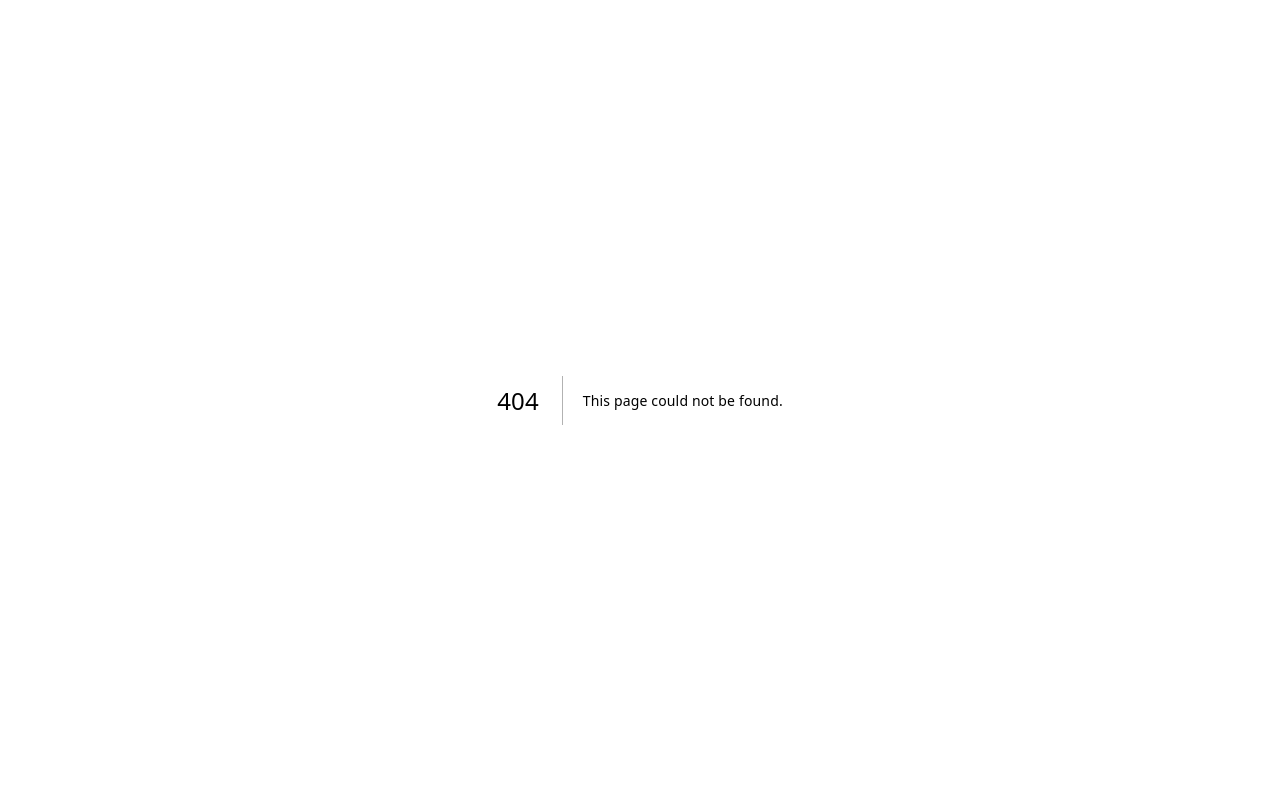
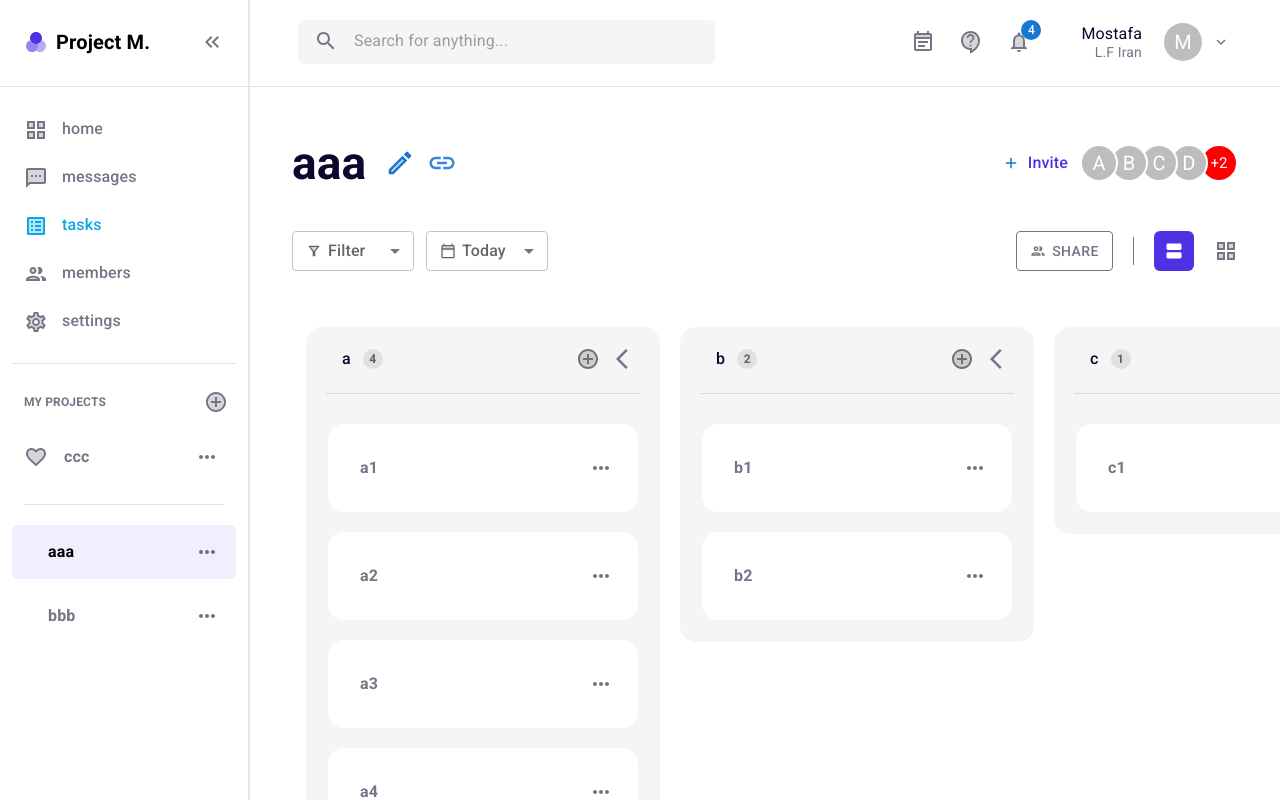
Before and after one commit to ghanbari-dev/projectmanagement, a Next.js app: page /tasks in a window 1280 px wide. Before the commit this address had no page. Built offline with nearby package versions, Linux system fonts and the light colour scheme.

Commit message:
feat: :art: add layout

```diff
--- a/components/SideBtn.tsx
+++ b/components/SideBtn.tsx
@@ -1,13 +1,25 @@
+import Link from "next/link";
+import { useRouter } from "next/router";
 import React, { ReactNode } from "react";
 
 type Props = { title: string; children: ReactNode };
 
 const SideBtn = ({ title, children }: Props) => {
+  const router = useRouter();
+
+  console.log(router.route.split("/"));
+
   return (
-    <div className="flex gap-[14px] items-center">
+    <Link
+      href={`/${title}`}
+      className={
+        "flex gap-[14px] items-center rounded-md" +
+        (router.route.split("/")[1] === title ? " text-sky-500" : "")
+      }
+    >
       <div className="w-6 h-6">{children}</div>
       <div className="font-medium leading-5">{title}</div>
-    </div>
+    </Link>
   );
 };
 
--- /dev/null
+++ b/components/layout/Layout.tsx
@@ -0,0 +1,31 @@
+import { Divider } from '@mui/material'
+import Head from 'next/head'
+import React, { ReactNode } from 'react'
+import HeaderBar from './HeaderBar'
+import SideBar from './SideBar'
+
+type Props = {children : ReactNode}
+
+const Layout = ({children}: Props) => {
+  return (
+    <div className="h-screen max-h-screen w-screen overflow-hidden flex flex-col text-[#787486]">
+      <Head>
+        <title>Create Next App</title>
+        <link rel="icon" href="/favicon.ico" />
+      </Head>
+      <div className="flex-grow flex overflow-hidden">
+        <SideBar />
+        <div className="flex-grow overflow-auto">
+          <HeaderBar />
+          <Divider />
+          <main className="px-[42px] py-12">
+            {children}
+          </main>
+        </div>
+      </div>
+      {/* <footer className="h-12 bg-slate-900">footer</footer> */}
+    </div>
+  )
+}
+
+export default Layout
--- a/components/layout/SideBar.tsx
+++ b/components/layout/SideBar.tsx
@@ -51,23 +51,23 @@ const SideBar = () => {
       <Divider />
       {open && (
         <div className="flex flex-col gap-6 mx-6 my-[30px]">
-          <SideBtn title="Home">
+          <SideBtn title="home">
             <GridViewTwoTone />
           </SideBtn>
 
-          <SideBtn title="Messages">
+          <SideBtn title="messages">
             <SmsTwoTone />
           </SideBtn>
 
-          <SideBtn title="Tasks">
+          <SideBtn title="tasks">
             <ListAltTwoTone />
           </SideBtn>
 
-          <SideBtn title="Members">
+          <SideBtn title="members">
             <GroupTwoTone />
           </SideBtn>
 
-          <SideBtn title="Settings">
+          <SideBtn title="settings">
             <SettingsTwoTone />
           </SideBtn>
 
@@ -87,6 +87,7 @@ const SideBar = () => {
         <Divider />
       </div>
 
+
       <TodoSideBar open={open} />
 
 
--- a/components/todo/BoardBtn.tsx
+++ b/components/todo/BoardBtn.tsx
@@ -35,7 +35,7 @@ const BoardBtn = ({
   index,
 }: Props) => {
   const [text, setText] = useState(board.title);
-  const [edithMode, setEdithMode] = useState(false);
+  const [editMode, setEditMode] = useState(false);
   const dispatch = useDispatch();
 
   const removeBoards = (_id: string) => {
@@ -67,12 +67,12 @@ const BoardBtn = ({
             variant={isSelected ? "contained" : "outlined"}
             className="p-2 flex-grow"
             onClick={() => selectBoardHandler(board.id)}
-            // onDoubleClick={() => setEdithMode(true)}
+            // onDoubleClick={() => setEditMode(true)}
           >
             {board.title}
           </Button>
         </div>
-      ) : !edithMode ? (
+      ) : !editMode ? (
         <div
           className={
             "flex items-center gap-4 rounded-md -mx-3 px-3 -my-[10px] py-[10px]" +
@@ -90,7 +90,7 @@ const BoardBtn = ({
               (isSelected ? " text-black" : "")
             }
             onClick={() => selectBoardHandler(board.id)}
-            // onDoubleClick={() => setEdithMode(true)}
+            // onDoubleClick={() => setEditMode(true)}
           >
             {board.title}
           </div>
@@ -127,11 +127,11 @@ const BoardBtn = ({
               <div
                 className="flex justify-between items-center w-full cursor-pointer hover:bg-[#5030E514] p-1"
                 onClick={() => {
-                  setEdithMode(true);
+                  setEditMode(true);
                   setAnchorEl(null);
                 }}
               >
-                <div>Edith</div>
+                <div>Edit</div>
                 <IconButton size="small">
                   <EditTwoTone color="primary" />
                 </IconButton>
@@ -175,14 +175,14 @@ const BoardBtn = ({
             <IconButton
               onClick={() => {
                 updateBoards(board.id, text);
-                setEdithMode(false);
+                setEditMode(false);
               }}
             >
               <CheckCircleTwoTone color="success" />
             </IconButton>
             <IconButton
               onClick={() => {
-                setEdithMode(false);
+                setEditMode(false);
                 setText(board.title);
               }}
             >
--- a/components/todo/Cells.tsx
+++ b/components/todo/Cells.tsx
@@ -18,7 +18,7 @@ const Cells = ({ index, task, colID }: Props) => {
   const dispatch = useDispatch();
 
   const [text, setText] = useState(task.title);
-  const [edithMode, setEdithMode] = useState(false);
+  const [editMode, setEditMode] = useState(false);
 
   const [anchorEl, setAnchorEl] = React.useState<HTMLButtonElement | null>(
     null
@@ -43,7 +43,7 @@ const Cells = ({ index, task, colID }: Props) => {
             (snapshot.isDragging ? " border-2 text-black border-black" : " ") // neon-3")
           }
         >
-          {!edithMode ? (
+          {!editMode ? (
             <div className="flex">
               <div className="p-3 flex-grow">{task.title}</div>
               <IconButton size="small" onClick={handleClick}>
@@ -67,11 +67,11 @@ const Cells = ({ index, task, colID }: Props) => {
                   <div
                     className="flex justify-between items-center w-full cursor-pointer hover:bg-[#5030E514] p-1"
                     onClick={() => {
-                      setEdithMode(true);
+                      setEditMode(true);
                       setAnchorEl(null);
                     }}
                   >
-                    <div>Edith</div>
+                    <div>Edit</div>
                     <IconButton size="small">
                       <EditTwoTone color="primary" />
                     </IconButton>
@@ -107,14 +107,14 @@ const Cells = ({ index, task, colID }: Props) => {
                     dispatch(
                       updateTask({ colID: colID, taskID: task.id, text: text })
                     );
-                    setEdithMode(false);
+                    setEditMode(false);
                   }}
                 >
                   <CheckCircleTwoTone color="success" />
                 </IconButton>
                 <IconButton
                   onClick={() => {
-                    setEdithMode(false);
+                    setEditMode(false);
                     setText(task.title);
                   }}
                 >
--- a/components/todo/Columns.tsx
+++ b/components/todo/Columns.tsx
@@ -35,7 +35,7 @@ const Columns = ({ index }: Props) => {
   const uid = useSelector(selectUID);
 
   const [text, setText] = useState(colData.title);
-  const [edithMode, setEdithMode] = useState(false);
+  const [editMode, setEditMode] = useState(false);
 
   const addTasks = (title: string) => {
     dispatch(addTask({ title, userID: uid, colID: colData.id }));
@@ -85,12 +85,18 @@ const Columns = ({ index }: Props) => {
                 {open ? <ArrowBackIos /> : <ArrowForwardIos />}
               </IconButton>
             </div>
-            <div className={"flex-grow flex items-center"+(open ? "" : " w-5 flex-col")}>
-              {!edithMode ? (
+            <div
+              className={
+                "flex-grow flex items-center" + (open ? "" : " w-5 flex-col")
+              }
+            >
+              {!editMode ? (
                 <>
                   <div
                     className={
-                      "w-2 h-2 rounded-full mr-2 " + getColor(index, "bg") +(open ? "":" mt-2")
+                      "w-2 h-2 rounded-full mr-2 " +
+                      getColor(index, "bg") +
+                      (open ? "" : " mt-2")
                     }
                   />
                   <div
@@ -114,7 +120,7 @@ const Columns = ({ index }: Props) => {
                       <IconButton
                         color="error"
                         onClick={() => {
-                          setEdithMode(true);
+                          setEditMode(true);
                         }}
                       >
                         <EditTwoTone color="primary" />
@@ -149,14 +155,14 @@ const Columns = ({ index }: Props) => {
                             title: text,
                           })
                         );
-                        setEdithMode(false);
+                        setEditMode(false);
                       }}
                     >
                       <CheckCircleTwoTone color="success" />
                     </IconButton>
                     <IconButton
                       onClick={() => {
-                        setEdithMode(false);
+                        setEditMode(false);
                         setText(colData.title);
                       }}
                     >
--- a/pages/_app.tsx
+++ b/pages/_app.tsx
@@ -14,6 +14,7 @@ import { persistStore } from "redux-persist";
 import createEmotionCache from "../utils/createEmotionCache";
 import { CacheProvider, EmotionCache } from "@emotion/react";
 import { CssBaseline } from "@mui/material";
+import Layout from "../components/layout/Layout";
 
 const clientSideEmotionCache = createEmotionCache();
 
@@ -22,7 +23,6 @@ interface MyAppProps extends AppProps {
 }
 
 const persistor = persistStore(store);
-
 
 function MyApp({
   Component,
@@ -34,7 +34,9 @@ function MyApp({
       <PersistGate persistor={persistor}>
         <CacheProvider value={emotionCache}>
           <CssBaseline />
-          <Component {...pageProps} />
+          <Layout>
+            <Component {...pageProps} />
+          </Layout>
         </CacheProvider>
       </PersistGate>
     </Provider>
--- a/pages/index.tsx
+++ b/pages/index.tsx
@@ -1,54 +1,7 @@
-import { Divider } from "@mui/material";
 import type { NextPage } from "next";
-import Head from "next/head";
-import { useEffect } from "react";
-import { useSelector } from "react-redux";
-import HeaderBar from "../components/layout/HeaderBar";
-import SideBar from "../components/layout/SideBar";
-import TodoTemplate from "../components/todo/TodoTemplate";
-import { selectBoardID } from "../redux/stateSlice";
 
 const Home: NextPage = () => {
-  //dispatch(setUID("63bec66661b7a920cc2a0dc2"));
-
-  const selectedBoardID = useSelector(selectBoardID);
-
-  //const [boardList, setBoardList] = useState<boardType[]>(state);
-
-  useEffect(() => {
-    // getBoard(); TODO:
-  }, []);
-
-  /* useEffect(() => {
-    getBoardList();
-  }, []);
-
-  useEffect(() => {
-    if (!selectedBoardID) {
-      return;
-    }
-    getBoardData();
-  }, [selectedBoardID]); */
-
-  return (
-    <div className="h-screen max-h-screen w-screen overflow-hidden flex flex-col text-[#787486]">
-      <Head>
-        <title>Create Next App</title>
-        <link rel="icon" href="/favicon.ico" />
-      </Head>
-      <div className="flex-grow flex overflow-hidden">
-        <SideBar />
-        <div className="flex-grow overflow-auto">
-          <HeaderBar />
-          <Divider />
-          <main className="px-[42px] py-12">
-            {selectedBoardID && <TodoTemplate />}
-          </main>
-        </div>
-      </div>
-      {/* <footer className="h-12 bg-slate-900">footer</footer> */}
-    </div>
-  );
+  return <div></div>;
 };
 
 export default Home;
--- /dev/null
+++ b/pages/members.tsx
@@ -0,0 +1,10 @@
+import React from 'react'
+
+
+const Members = () => {
+  return (
+    <div>Members</div>
+  )
+}
+
+export default Members
--- /dev/null
+++ b/pages/tasks.tsx
@@ -0,0 +1,15 @@
+import React from 'react'
+import { useSelector } from 'react-redux';
+import TodoTemplate from '../components/todo/TodoTemplate';
+import { selectBoardID } from '../redux/stateSlice';
+
+
+const Tasks = () => {
+
+    const selectedBoardID = useSelector(selectBoardID);
+  return (
+    <div>{selectedBoardID ? <TodoTemplate />:<div>select board from side bar</div>}</div>
+  )
+}
+
+export default Tasks
```
